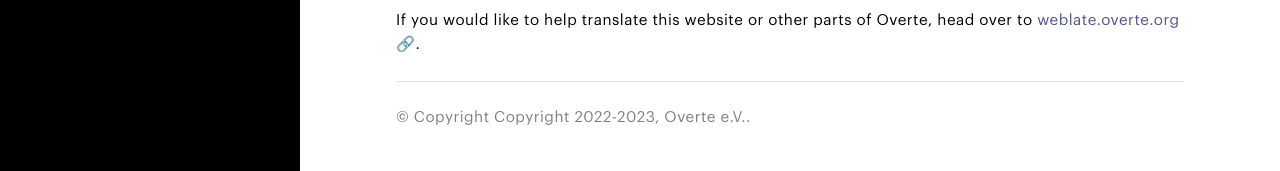
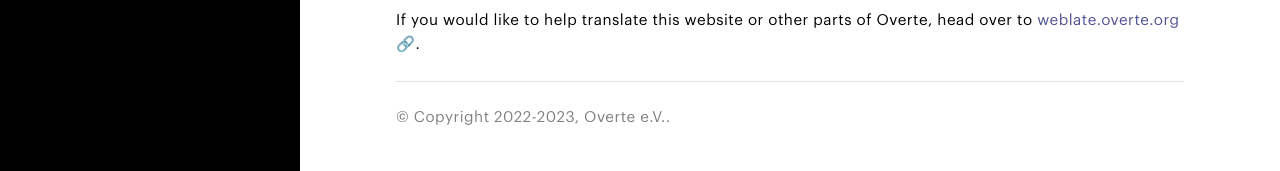
Before and after one commit to overte-org/overte-website-sphinx, a Sphinx documentation site: the page built from source/index.rst, in a window 1280 px wide and 900 px high, scrolled down 669 px. Shown: the part 726-897 px from the top of the window. Built offline with Sphinx 7.4.7 and the Read the Docs theme 2.0.0, drawn with Linux system fonts in a browser that asks for light colours.

Commit message:
Modify project name and copyright

```diff
--- a/source/conf.py
+++ b/source/conf.py
@@ -19,8 +19,8 @@
 
 # -- Project information -----------------------------------------------------
 
-project = 'Overte Website'
-copyright = 'Copyright 2022-2023, Overte e.V.'
+project = 'Overte'
+copyright = '2022-2023, Overte e.V.'
 author = 'Julian Groß'
 
 # The short X.Y version
```
